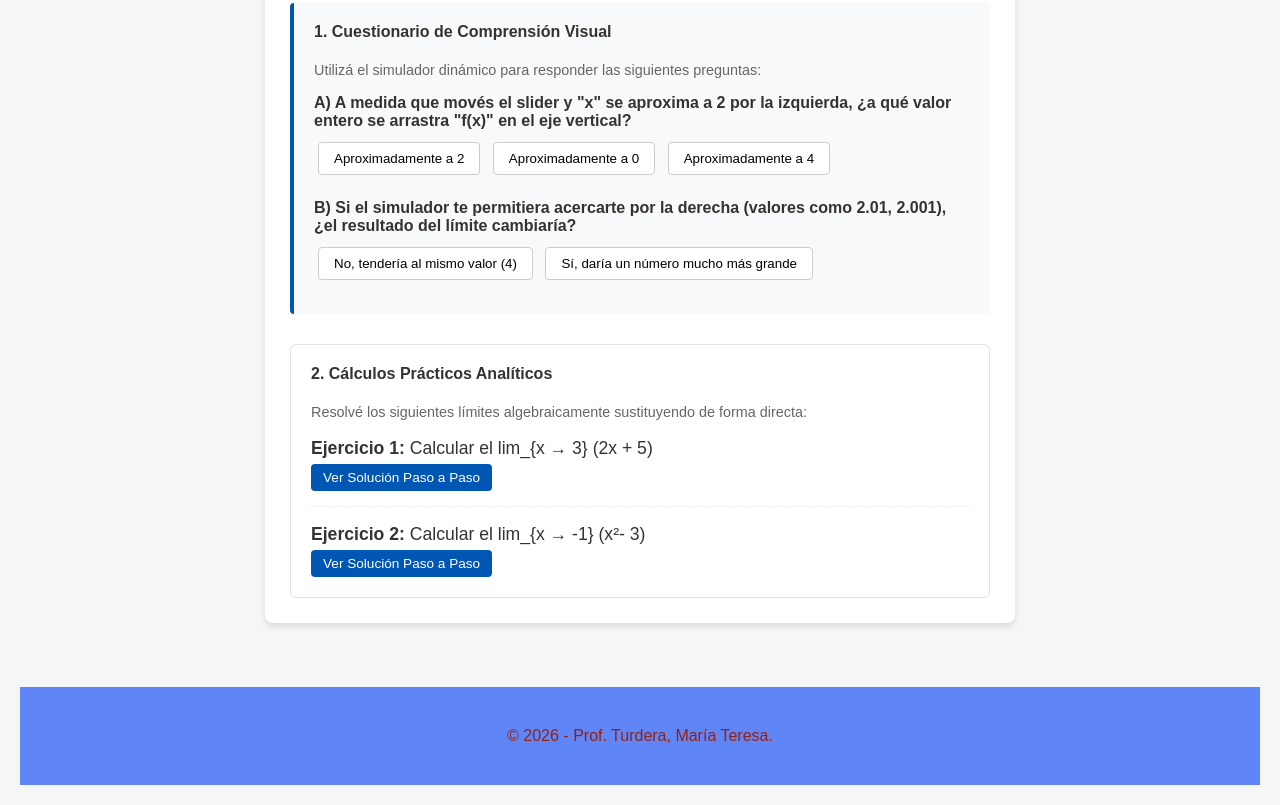
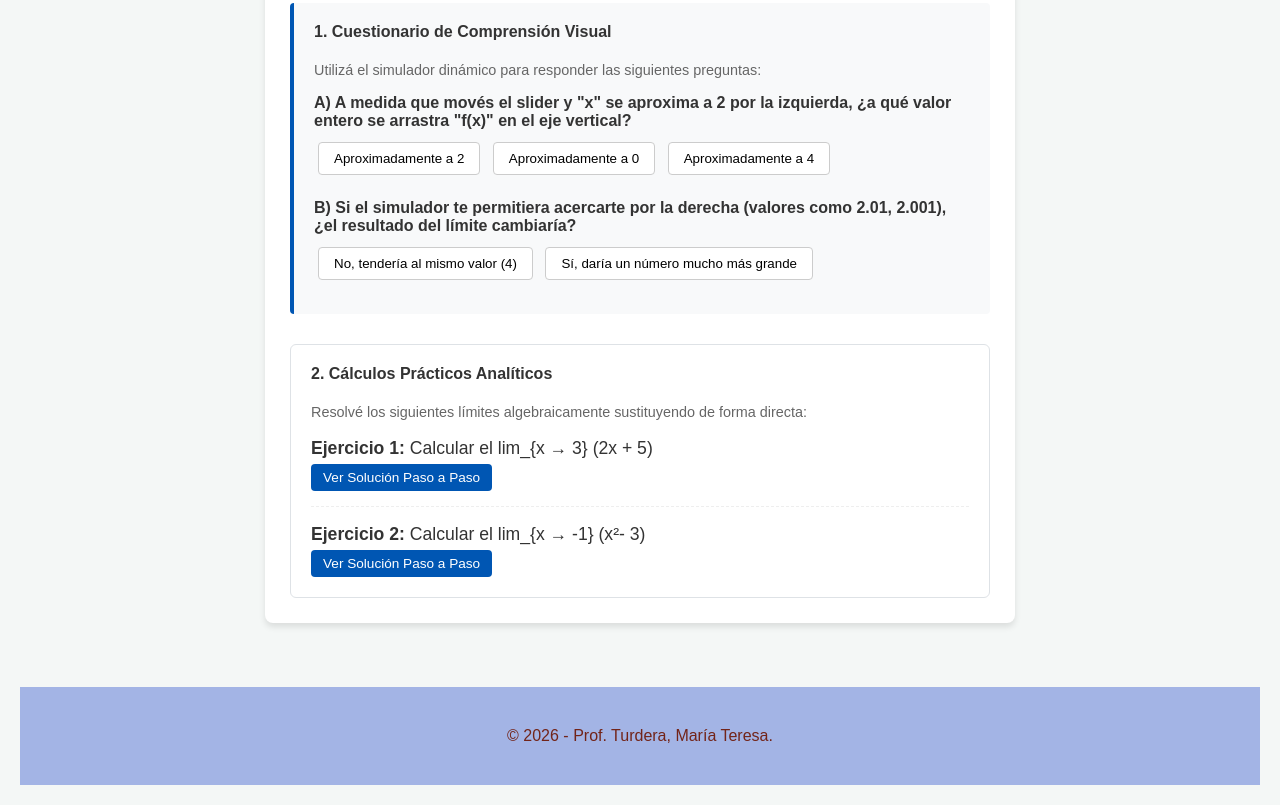
Before and after one commit to mtturdera/proyectomatematica, a plain HTML site: page index.html in a window 1280 px wide. Shown: the part 1597-2402 px from the top of the page. Drawn offline with Linux system fonts and the light colour scheme.

Commit message:
correccion de conttraste footer

```diff
--- a/style.css
+++ b/style.css
@@ -1,6 +1,6 @@
   footer {
-            background-color: #063ef89d;
-            color: #991b04f1;
+            background-color: #728adb9d;
+            color: #6f1c0df1;
             text-align: center;
             padding: 1.5rem;
             margin-top: 4rem;
```
